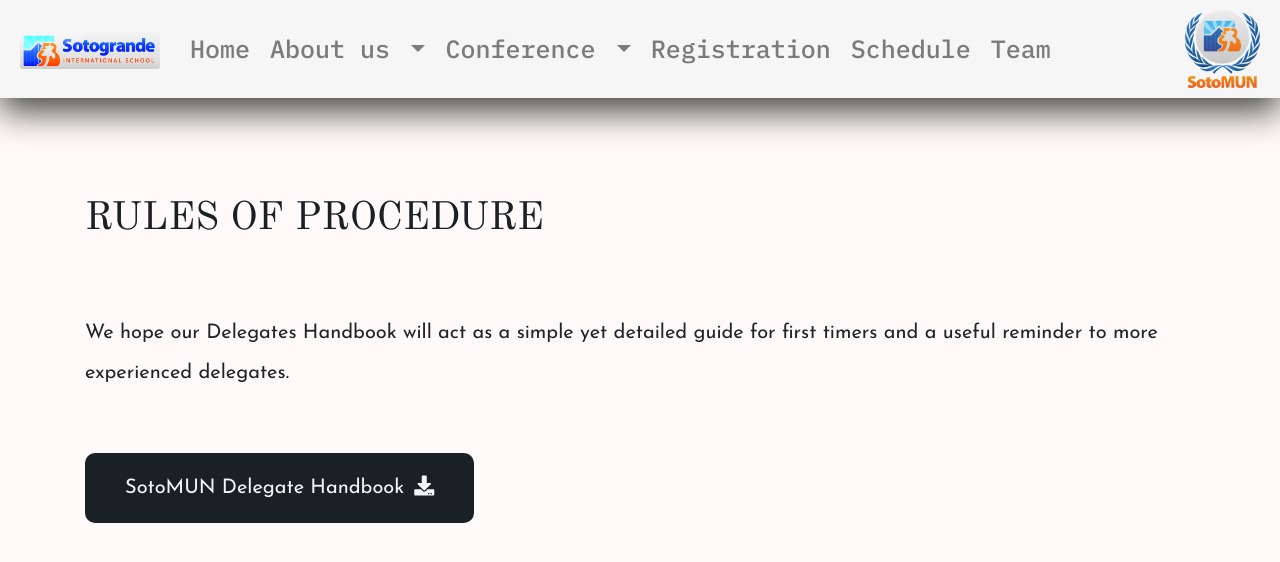
After one commit to Bubsicle/SOTOMUN, a PHP site: page /rules_procedure.php in a window 1280 px wide. The commit adds this page. Shown: the top 562 px of the page. Run offline with PHP 8.4, Linux system fonts and the light colour scheme; some libraries are stand-ins or nearby versions.

Commit message:
Update to rules of procedure
- Added content to rules of procedure page
- Added download link to rules of procedure page
- optimised download buttons to be solid links that cover the whole button
- Added  titles to pages that I forgot to add titles to.

```diff
--- a/conference.php
+++ b/conference.php
@@ -1,3 +1,4 @@
+<?php $page = "General Information";?>
 <?php include("inc/nav.php")?>
 <div class="main-nobg letter">
   <div class="container mt-4 mb-5">
--- a/css/style.css
+++ b/css/style.css
@@ -125,17 +125,16 @@ nav.navbar {
   margin-top: 2em;
   color: #1A2126;
   background-color: #F6F6F6;
-  border-radius: 10px;
-  padding: .8em; }
+  border-radius: 10px; }
   .download a {
     padding: 1em;
     padding-left: 2em;
     padding-right: 2em;
     text-decoration: none;
-    width: 100%;
+    left: 0;
+    display: block;
     height: 100%;
-    top: 0;
-    left: 0; }
+    width: 100%; }
   .download:hover {
     background-color: #00A9A9;
     cursor: hand;
@@ -150,6 +149,15 @@ nav.navbar {
     .download:nth-of-type(2) {
       margin-left: 0; } }
 
+.main-nobg .download {
+  background-color: #1A2126; }
+  .main-nobg .download a {
+    color: #F6F6F6; }
+  .main-nobg .download:hover {
+    background-color: #80D1CC; }
+    .main-nobg .download:hover a {
+      color: #1A2126; }
+
 .card-body {
   padding: 23px; }
 
--- a/inc/nav.php
+++ b/inc/nav.php
@@ -53,7 +53,7 @@
           <div class="dropdown-divider"></div>
           <a class="dropdown-item" href="issues.php">Committees &amp; Issues</a>
           <div class="dropdown-divider"></div>
-          <a class="dropdown-item" href="coming_soon.php">Rules of Procedure</a>
+          <a class="dropdown-item" href="rules_procedure.php">Rules of Procedure</a>
         </div>
       <li class="nav-item">
         <a class="nav-link" href="registration.php">Registration</a>
--- a/registration.php
+++ b/registration.php
@@ -20,10 +20,10 @@ If you have any questions at this stage, please email <a href="mailto:sotomun@si
 <div class="main">
   <div class="container">
     <h2>Downloads</h2>
-    <div class="download" onclick="location.href='assets/registration/RegistrationPart1.docx';">
+    <div class="download">
       <a href="assets/registration/RegistrationPart1.docx" download>Registration Part 1 <i class="fas fa-download"></i></a>
     </div>
-    <div class="download" onclick="location.href='assets/registration/RegistrationPart2.docx';">
+    <div class="download">
       <a href="assets/registration/RegistrationPart2.docx" download>Registration Part 2 <i class="fas fa-download"></i></a>
     </div>
   </div>
--- /dev/null
+++ b/rules_procedure.php
@@ -0,0 +1,12 @@
+<?php $page = "Rules of Procedure";?>
+<?php include("inc/nav.php")?>
+  <div class="main-nobg">
+    <div class="container">
+      <h2>Rules of Procedure</h2>
+      <p>We hope our Delegates Handbook will act as a simple yet detailed guide for first timers and a useful reminder to more experienced delegates.</p>
+      <div class="download">
+        <a href="assets/Sotomun_delegate_handbook.pdf" download>SotoMUN Delegate Handbook<i class="pl-2 fas fa-download"></i></a>
+      </div>
+    </div>
+  </div>
+<?php include("inc/footer.php")?>
--- a/sass/style.scss
+++ b/sass/style.scss
@@ -172,16 +172,15 @@ nav.navbar {
   color: $dark-jungle-green;
   background-color: $white-smoke;
   border-radius: 10px;
-  padding: .8em;
   & a {
     padding: 1em;
     padding-left: 2em;
     padding-right: 2em;
     text-decoration: none;
+    left: 0;
+    display: block;
+    height: 100%;
     width: 100%;
-    height: 100%;
-    top: 0;
-    left: 0;
   }
   &:hover {
     background-color: $persian-green;
@@ -204,6 +203,19 @@ nav.navbar {
   }
 }
 
+.main-nobg .download {
+  background-color: $dark-jungle-green;
+  & a {
+    color: $white-smoke;
+  }
+  &:hover {
+    background-color: $middle-blue-green;
+    & a {
+      color: $dark-jungle-green;
+    }
+  }
+}
+
 .card-body {
   padding: 23px;
 }
```
Also changed, not shown: 2 other files.
